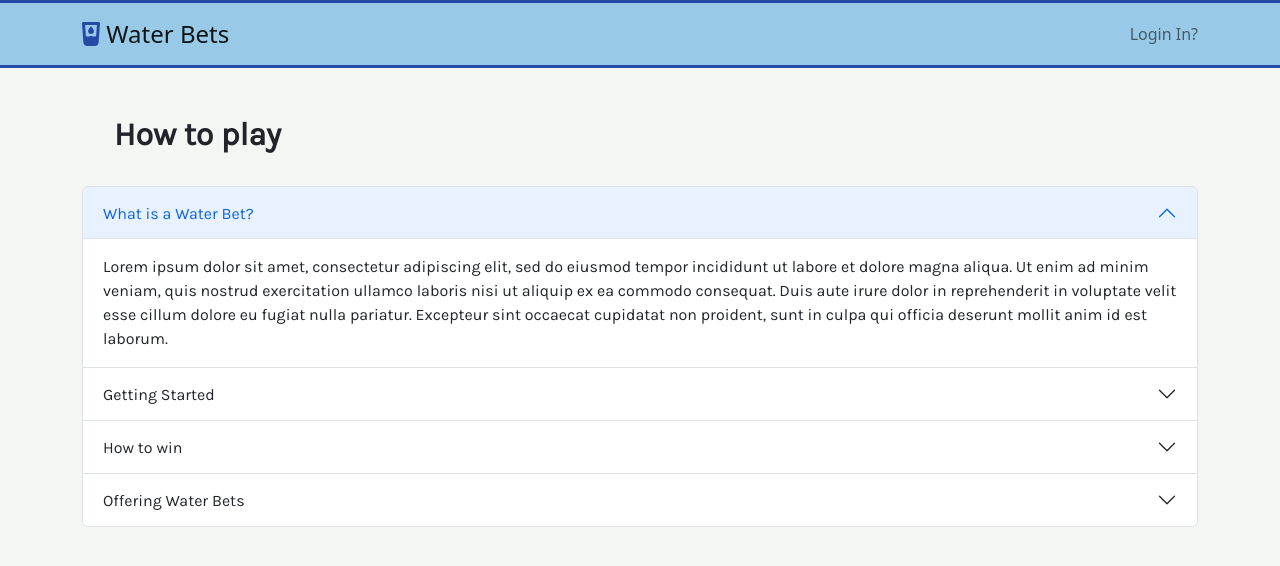
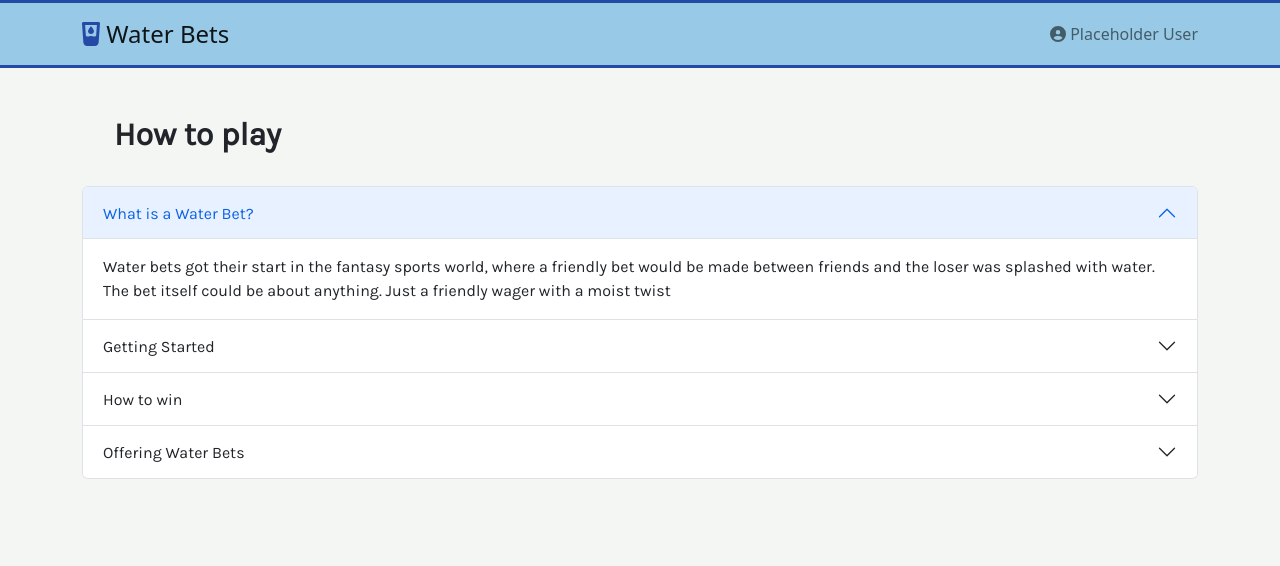
Before and after one commit to bradenborman/water-bets, a React app in the folder water-bets-client/: page /how-to-play in a window 1280 px wide. Shown: the top 566 px of the page. Built offline with nearby package versions, Linux system fonts and the light colour scheme.

Commit message:
Reading in from json file rather than duplicate code for items

```diff
--- /dev/null
+++ b/water-bets-client/src/components/howtoplay/how-to-play-items.json
@@ -0,0 +1,18 @@
+[
+  {
+    "title": "What is a Water Bet?",
+    "value": "Water bets got their start in the fantasy sports world, where a friendly bet would be made between friends and the loser was splashed with water. The bet itself could be about anything. Just a friendly wager with a moist twist"
+  },
+  {
+    "title": "Getting Started",
+    "value": "Lorem ipsum dolor sit amet, consectetur adipiscing elit, sed do eiusmod tempor incididunt ut labore et dolore magna aliqua. Ut enim ad minim veniam, quis nostrud exercitation ullamco laboris nisi ut aliquip ex ea commodo consequat. Duis aute irure dolor in reprehenderit in voluptate velit esse cillum dolore eu fugiat nulla pariatur. Excepteur sint occaecat cupidatat non proident, sunt in culpa qui officia deserunt mollit anim id est laborum."
+  },
+  {
+    "title": "How to win",
+    "value": "Lorem ipsum dolor sit amet, consectetur adipiscing elit, sed do eiusmod tempor incididunt ut labore et dolore magna aliqua. Ut enim ad minim veniam, quis nostrud exercitation ullamco laboris nisi ut aliquip ex ea commodo consequat. Duis aute irure dolor in reprehenderit in voluptate velit esse cillum dolore eu fugiat nulla pariatur. Excepteur sint occaecat cupidatat non proident, sunt in culpa qui officia deserunt mollit anim id est laborum."
+  },
+  {
+    "title": "Offering Water Bets",
+    "value": "Lorem ipsum dolor sit amet, consectetur adipiscing elit, sed do eiusmod tempor incididunt ut labore et dolore magna aliqua. Ut enim ad minim veniam, quis nostrud exercitation ullamco laboris nisi ut aliquip ex ea commodo consequat. Duis aute irure dolor in reprehenderit in voluptate velit esse cillum dolore eu fugiat nulla pariatur. Excepteur sint occaecat cupidatat non proident, sunt in culpa qui officia deserunt mollit anim id est laborum."
+  }
+]
--- a/water-bets-client/src/components/howtoplay/howtoplay.tsx
+++ b/water-bets-client/src/components/howtoplay/howtoplay.tsx
@@ -1,63 +1,26 @@
 import React from "react";
 import { Page } from "../page/page";
-import { Row, Col, Card, Button, Accordion } from "react-bootstrap";
+import { Row, Col, Accordion } from "react-bootstrap";
+import HowToPlayItem from "../../models/howToPlayItem";
+
+var data: HowToPlayItem[] = require("./how-to-play-items.json");
 
 export const HowToPlay: React.FC<any> = (props: {}) => {
+  const howToPlayAccordionItems: JSX.Element[] = data.map((item, index) => {
+    return (
+      <Accordion.Item eventKey={index.toString()}>
+        <Accordion.Header>{item.title}</Accordion.Header>
+        <Accordion.Body>{item.value}</Accordion.Body>
+      </Accordion.Item>
+    );
+  });
+
   return (
     <Page id="how-to-play-page" topPadding={true}>
       <Row>
         <Col>
           <h2 id="how-to-play-header">How to play</h2>
-          <Accordion defaultActiveKey="0">
-            <Accordion.Item eventKey="0">
-              <Accordion.Header>What is a Water Bet?</Accordion.Header>
-              <Accordion.Body>
-                Lorem ipsum dolor sit amet, consectetur adipiscing elit, sed do
-                eiusmod tempor incididunt ut labore et dolore magna aliqua. Ut
-                enim ad minim veniam, quis nostrud exercitation ullamco laboris
-                nisi ut aliquip ex ea commodo consequat. Duis aute irure dolor
-                in reprehenderit in voluptate velit esse cillum dolore eu fugiat
-                nulla pariatur. Excepteur sint occaecat cupidatat non proident,
-                sunt in culpa qui officia deserunt mollit anim id est laborum.
-              </Accordion.Body>
-            </Accordion.Item>
-            <Accordion.Item eventKey="1">
-              <Accordion.Header>Getting Started</Accordion.Header>
-              <Accordion.Body>
-                Lorem ipsum dolor sit amet, consectetur adipiscing elit, sed do
-                eiusmod tempor incididunt ut labore et dolore magna aliqua. Ut
-                enim ad minim veniam, quis nostrud exercitation ullamco laboris
-                nisi ut aliquip ex ea commodo consequat. Duis aute irure dolor
-                in reprehenderit in voluptate velit esse cillum dolore eu fugiat
-                nulla pariatur. Excepteur sint occaecat cupidatat non proident,
-                sunt in culpa qui officia deserunt mollit anim id est laborum.
-              </Accordion.Body>
-            </Accordion.Item>
-            <Accordion.Item eventKey="2">
-              <Accordion.Header>How to win</Accordion.Header>
-              <Accordion.Body>
-                Lorem ipsum dolor sit amet, consectetur adipiscing elit, sed do
-                eiusmod tempor incididunt ut labore et dolore magna aliqua. Ut
-                enim ad minim veniam, quis nostrud exercitation ullamco laboris
-                nisi ut aliquip ex ea commodo consequat. Duis aute irure dolor
-                in reprehenderit in voluptate velit esse cillum dolore eu fugiat
-                nulla pariatur. Excepteur sint occaecat cupidatat non proident,
-                sunt in culpa qui officia deserunt mollit anim id est laborum.
-              </Accordion.Body>
-            </Accordion.Item>
-            <Accordion.Item eventKey="3">
-              <Accordion.Header>Offering Water Bets</Accordion.Header>
-              <Accordion.Body>
-                Lorem ipsum dolor sit amet, consectetur adipiscing elit, sed do
-                eiusmod tempor incididunt ut labore et dolore magna aliqua. Ut
-                enim ad minim veniam, quis nostrud exercitation ullamco laboris
-                nisi ut aliquip ex ea commodo consequat. Duis aute irure dolor
-                in reprehenderit in voluptate velit esse cillum dolore eu fugiat
-                nulla pariatur. Excepteur sint occaecat cupidatat non proident,
-                sunt in culpa qui officia deserunt mollit anim id est laborum.
-              </Accordion.Body>
-            </Accordion.Item>
-          </Accordion>
+          <Accordion defaultActiveKey="0">{howToPlayAccordionItems}</Accordion>
         </Col>
       </Row>
     </Page>
--- a/water-bets-client/src/components/page/page.tsx
+++ b/water-bets-client/src/components/page/page.tsx
@@ -12,7 +12,7 @@ export interface PageProps {
 export const Page: React.FC<PageProps> = (props: PageProps) => {
   return (
     <>
-      <LoggedInNavbar />
+      <LoggedInNavbar userSignedIn="Placeholder User" />
       <Container
         className={classNames("page", { "top-padding": props.topPadding })}
         id={props.id}
--- /dev/null
+++ b/water-bets-client/src/models/howToPlayItem.ts
@@ -0,0 +1,4 @@
+export default interface HowToPlayItem {
+  title: String;
+  value: String;
+}
```
